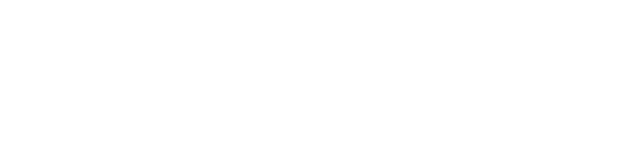
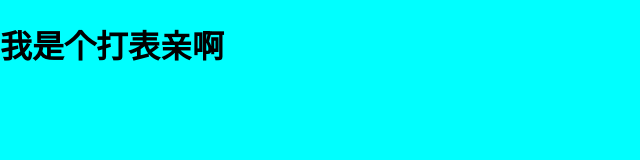
Before and after one commit to 659bendan/frist_of_bendan, a plain HTML site: page index.html in a window 1280 px wide. Shown: the whole page, without its empty margins (0-640 px from the left). Drawn offline with Linux system fonts and the light colour scheme.

Commit message:
新增了index.css和index.js和修改了index.html

```diff
--- /dev/null
+++ b/index.css
@@ -0,0 +1,5 @@
+head ,body{
+    margin: 0;
+    padding: 0;
+    background-color: cyan;
+}
--- a/index.html
+++ b/index.html
@@ -5,8 +5,11 @@
     <meta http-equiv="X-UA-Compatible" content="IE=edge">
     <meta name="viewport" content="width=device-width, initial-scale=1.0">
     <title>Document</title>
+    <link rel="stylesheet" href="index.css">
+
 </head>
 <body>
-
+      <h1>我是个打表亲啊</h1>
+      <script src="index.js"></script>
 </body>
 </html>
```
Also changed, not shown: index.js (added).
